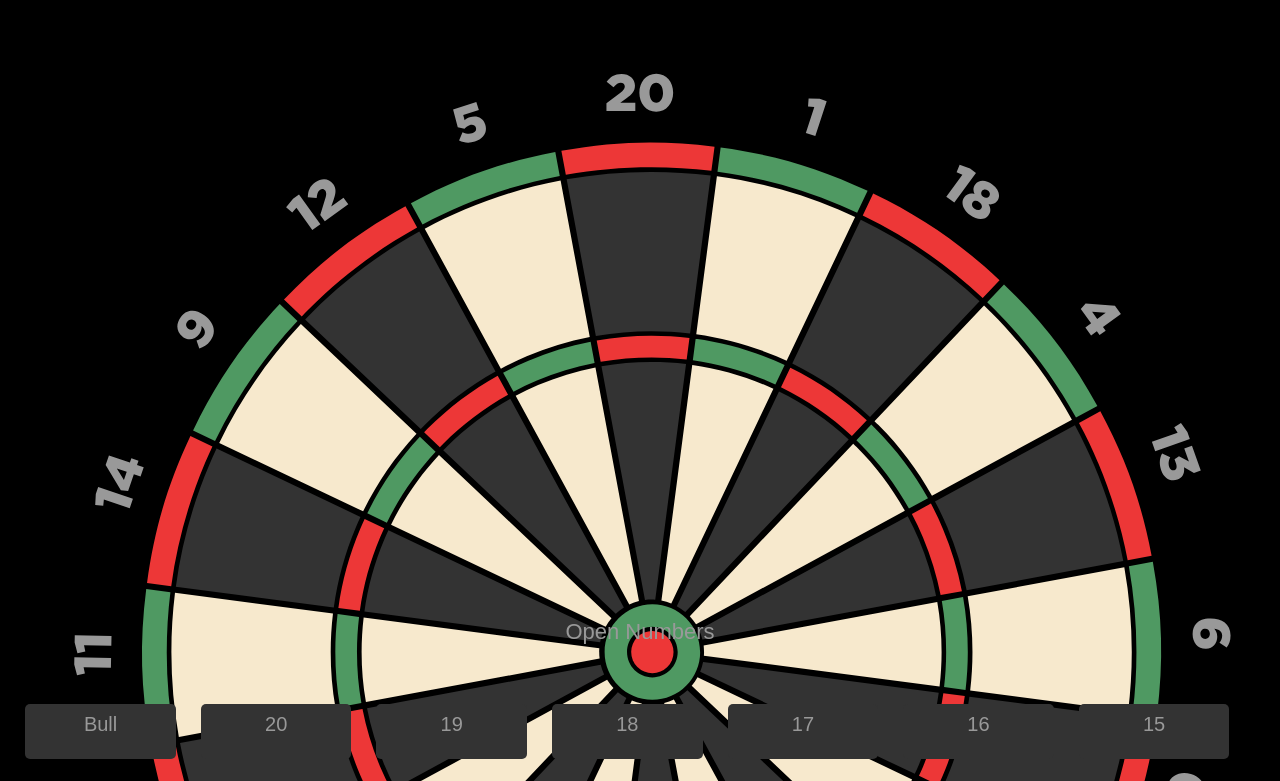
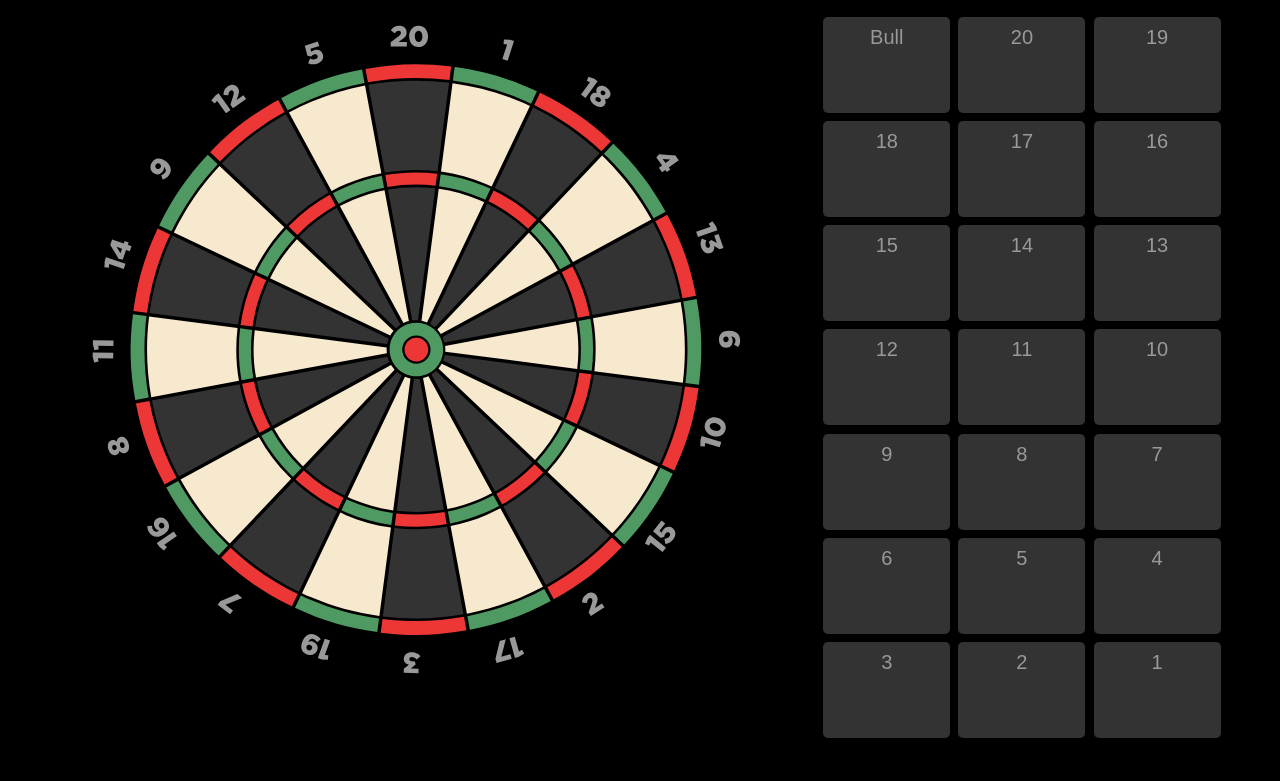
Before and after one commit to archanglmr/hiddencricket, a plain HTML site: page index.html in a window 1280 px wide. Shown: the top 781 px of the page. Drawn offline with nearby package versions, Linux system fonts and the light colour scheme.

Commit message:
Horizontal support added.

```diff
--- a/js/main.js
+++ b/js/main.js
@@ -1,12 +1,12 @@
 $(function() {
     "use strict";
-    // @todo: responsive for horizontal after SCSS
     // @todo: figure out why it's slow
     // @todo: add "new game" button
 
     var body = $('body'),
         numbers_list = $('<ul>').addClass('numbers_list'),
         dartboard_container = $('<section>').addClass('dartboard_container'),
+
         dartboard = false,
         sectors = {},
         i, li;
--- a/scss/main.scss
+++ b/scss/main.scss
@@ -22,9 +22,11 @@ body {
     -webkit-tap-highlight-color: rgba(0,0,0,0);
     @include user-select(none);
 
-    &.standalone {
-        .dartboard_container {
-            margin-top: 10%;
+    @media only screen and (orientation: portrait) {
+        &.standalone {
+            .dartboard_container {
+                margin-top: 10%;
+            }
         }
     }
 }
@@ -44,7 +46,6 @@ h2 {
     margin: 0;
     padding: 3%;
     height: 4%;
-    //vertical-align: middle;
 }
 .numbers_list {
     margin: 0 1%;
@@ -79,7 +80,6 @@ h2 {
 
 
 /* SVG STYLES AND COLORS */
-
 .dartboard {
     width: 100%;
     max-width: 95%;
@@ -121,3 +121,38 @@ h2 {
         }
     }
 }
+
+
+
+
+@media only screen and (orientation: landscape) {
+    h2 {
+        display: none;
+    }
+
+    .dartboard_container {
+        display: inline-block;
+        vertical-align: top;
+
+        margin: 1% auto 1% 4%;
+        width: 56%;
+        max-width: 60%;
+        height: 100%;
+        max-height: 100%;
+    }
+
+    .numbers_list {
+        display: inline-block;
+        vertical-align: top;
+
+        margin: 1% 4%;
+        height: 100%;
+        width: 32%;
+
+        li {
+            margin: 1%;
+            width: 31%;
+            height: 12%;
+        }
+    }
+}
```
Also changed, not shown: styles/main.css.
